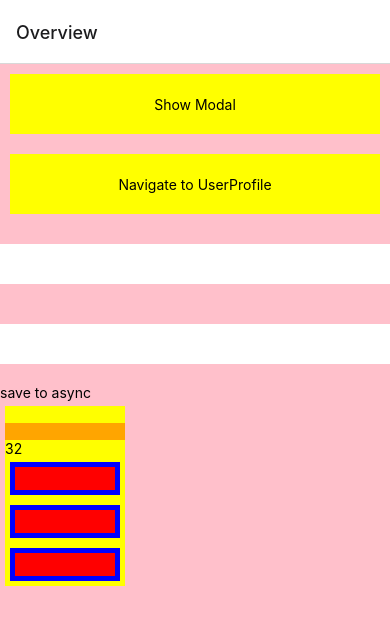
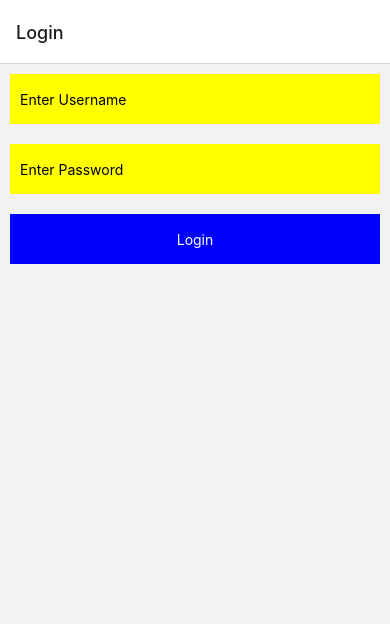
Before and after one commit to firdousali86/RNSampleJuly26, a React Native app: screen / in a window 390 px wide. Shown: the top 624 px of the page. Built offline with nearby package versions, Linux system fonts and the light colour scheme.

Commit message:
awais prop solution

```diff
--- a/src/App.tsx
+++ b/src/App.tsx
@@ -5,23 +5,36 @@
  * @format
  */
 
-import React, {useState} from 'react';
+import React, {useEffect, useState} from 'react';
 
 import {NavigationContainer} from '@react-navigation/native';
 import {createNativeStackNavigator} from '@react-navigation/native-stack';
 
 import {HomeScreen, LoginScreen} from './containers';
 import UserProfile from './UserProfile';
+import PersistantHelper from './helpers/PersistantHelper';
 
 const Stack = createNativeStackNavigator();
 
 function App(): JSX.Element {
-  const isUserLoggedIn = true;
+  const [isUserLoggedIn, setIsUserLoggedIn] = useState(false);
+
+  const getUserName = async () => {
+    const username = await PersistantHelper.getValue('username');
+
+    setIsUserLoggedIn(username ? true : false);
+  };
+
+  useEffect(() => {
+    getUserName();
+  }, []);
 
   const getAuthStack = () => {
     return (
       <Stack.Group>
-        <Stack.Screen name="Login" component={LoginScreen} />
+        <Stack.Screen name="Login">
+          {() => <LoginScreen setIsUserLoggedIn={setIsUserLoggedIn} />}
+        </Stack.Screen>
       </Stack.Group>
     );
   };
--- a/src/containers/HomeScreen/index.js
+++ b/src/containers/HomeScreen/index.js
@@ -137,6 +137,14 @@ const HomeScreen = props => {
 
       <LevelOne onTapped={onTapped} onTapped2={onTapped2} />
 
+      <TouchableOpacity
+        onPress={() => {
+          PersistantHelper.deleteValue('username', null);
+        }}
+        style={{height: 44, backgroundColor: 'green'}}>
+        <Text>Logout</Text>
+      </TouchableOpacity>
+
       {renderModal()}
     </SafeAreaView>
   );
--- a/src/containers/LoginScreen/index.js
+++ b/src/containers/LoginScreen/index.js
@@ -1,55 +1,39 @@
-import React from 'react';
-import {View, TouchableOpacity, Text} from 'react-native';
+import React, {useState} from 'react';
+import {View, TouchableOpacity, Text, TextInput} from 'react-native';
+import styles from './styles';
+import PersistantHelper from '../../helpers/PersistantHelper';
 
 const LoginScreen = props => {
-  const {route} = props;
+  const [username, setUsername] = useState('');
+  const [password, setPassword] = useState('');
+  const {route, setIsUserLoggedIn} = props;
 
   return (
     <View>
-      <Text>this is a login screen</Text>
-
-      <Text>Username is: {route?.params?.username}</Text>
-      <Text>Email is: {route?.params?.email}</Text>
+      <TextInput
+        value={username}
+        onChangeText={changedText => {
+          setUsername(changedText);
+        }}
+        placeholder="Enter Username"
+        style={styles.textinput}
+      />
+      <TextInput
+        value={password}
+        onChangeText={changedText => {
+          setPassword(changedText);
+        }}
+        placeholder="Enter Password"
+        style={styles.textinput}
+      />
 
       <TouchableOpacity
+        style={styles.submit}
         onPress={() => {
-          props.navigation.navigate('Home');
+          setIsUserLoggedIn(true);
+          // PersistantHelper.setValue('username', username);
         }}>
-        <Text>nav to login</Text>
-      </TouchableOpacity>
-      <TouchableOpacity
-        onPress={() => {
-          props.navigation.push('Login');
-        }}>
-        <Text>push login</Text>
-      </TouchableOpacity>
-
-      <TouchableOpacity
-        onPress={() => {
-          props.navigation.goBack();
-        }}>
-        <Text>goback</Text>
-      </TouchableOpacity>
-      <TouchableOpacity
-        onPress={() => {
-          props.navigation.popToTop();
-        }}>
-        <Text>pop to top</Text>
-      </TouchableOpacity>
-
-      <TouchableOpacity
-        onPress={() => {
-          //   props.navigation.popToTop();
-          props.navigation.navigate({
-            name: 'Home',
-            params: {
-              firstName: 'Firdous',
-              data: {city: 'Karachi', country: 'Pakistan'},
-            },
-            merge: true,
-          });
-        }}>
-        <Text>Pass back the props to home</Text>
+        <Text style={styles.buttontext}>Login</Text>
       </TouchableOpacity>
     </View>
   );
--- a/src/containers/LoginScreen/styles.js
+++ b/src/containers/LoginScreen/styles.js
@@ -0,0 +1,21 @@
+import {StyleSheet} from 'react-native';
+
+export default StyleSheet.create({
+  textinput: {
+    height: 50,
+    margin: 10,
+    backgroundColor: 'yellow',
+    paddingHorizontal: 10,
+  },
+  submit: {
+    height: 50,
+    margin: 10,
+    backgroundColor: 'blue',
+    paddingHorizontal: 10,
+    justifyContent: 'center',
+    alignItems: 'center',
+  },
+  buttontext: {
+    color: 'white',
+  },
+});
--- a/src/helpers/PersistantHelper.js
+++ b/src/helpers/PersistantHelper.js
@@ -24,6 +24,14 @@ class PersistantHelper {
       // error reading value
     }
   };
+
+  deleteValue = async key => {
+    try {
+      await AsyncStorage.removeItem(key);
+    } catch (e) {
+      // remove error
+    }
+  };
 }
 
 export default new PersistantHelper();
```
